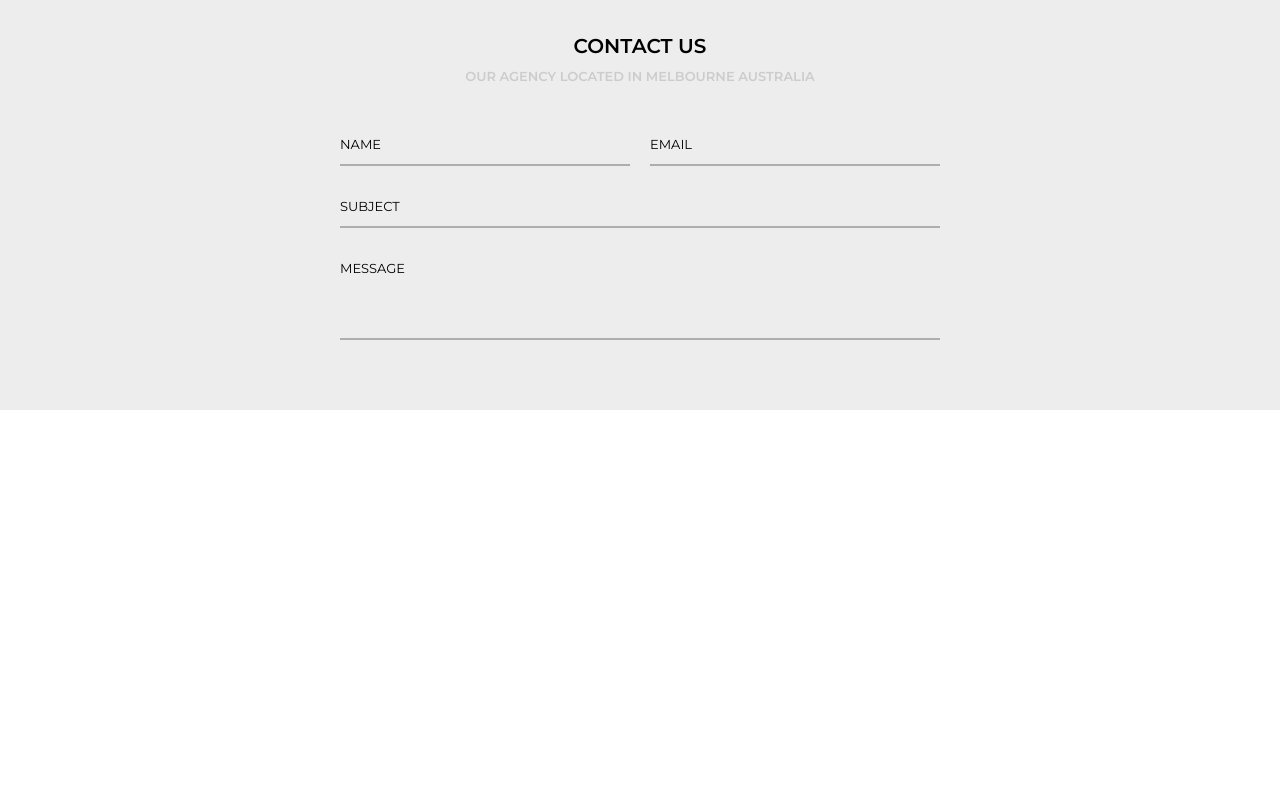
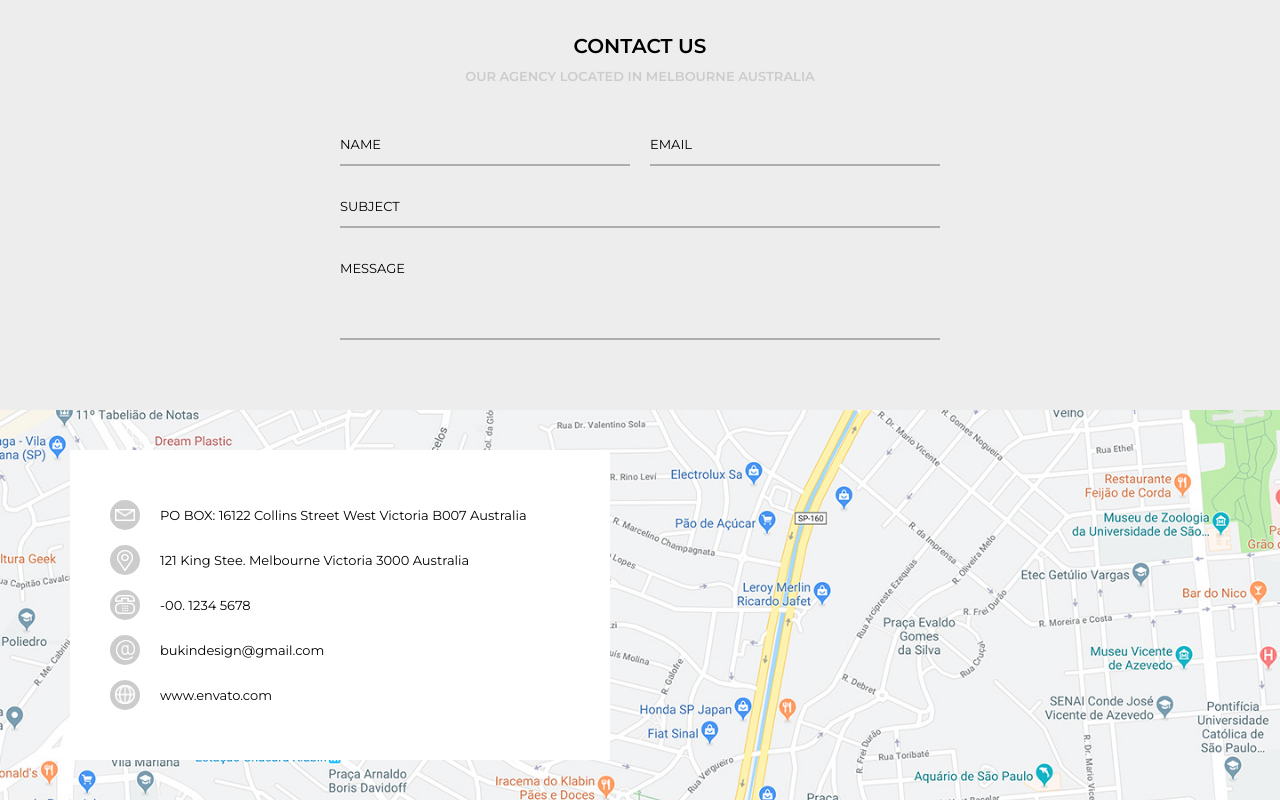
Before and after one commit to NatanaelSaymon/away, a plain HTML site: page home.html in a window 1280 px wide. Shown: the part 5415-6215 px from the top of the page. Before the commit the page ends 5825 px from the top, so only its background shows below. Drawn offline with Linux system fonts and the light colour scheme.

Commit message:
Section localizacao - concluida

```diff
--- a/home.html
+++ b/home.html
@@ -634,6 +634,57 @@
         </div>
       </section>
 
+      <section class="localizacao">
+        <div class="section-body">
+          <div class="localizacao-content">
+            <div class="localizacao-content__item">
+              <div class="localizacao-content__icon">
+                <img src="src/image/carta.png" class="mg--top" alt="">
+              </div>
+              <div class="localizacao-content__desc">
+                PO BOX: 16122 Collins Street West Victoria B007 Australia
+              </div>
+            </div>
+
+            <div class="localizacao-content__item">
+              <div class="localizacao-content__icon">
+                <img src="src/image/localizacao.png" alt="">
+              </div>
+              <div class="localizacao-content__desc">
+                121 King Stee. Melbourne Victoria 3000 Australia
+              </div>
+            </div>
+
+            <div class="localizacao-content__item">
+              <div class="localizacao-content__icon">
+                <img src="src/image/telefone.png" alt="">
+              </div>
+              <div class="localizacao-content__desc">
+                -00. 1234 5678
+              </div>
+            </div>
+
+            <div class="localizacao-content__item">
+              <div class="localizacao-content__icon">
+                <img src="src/image/arroba.png" alt="">
+              </div>
+              <div class="localizacao-content__desc">
+                bukindesign@gmail.com
+              </div>
+            </div>
+
+            <div class="localizacao-content__item">
+              <div class="localizacao-content__icon">
+                <img src="src/image/web.png" alt="">
+              </div>
+              <div class="localizacao-content__desc">
+                www.envato.com
+              </div>
+            </div>
+          </div>
+        </div>
+      </section>
+
     </main>
 
     <footer>
--- /dev/null
+++ b/src/scss/_localizacao/_localizacao.scss
@@ -0,0 +1,41 @@
+.localizacao {
+    width: 100%;
+    padding: 40px 10px;
+    background-image: url('../image/mapa.jpg');
+    background-repeat: no-repeat;
+    background-position: center;
+    background-size: cover;
+
+    &-content {
+        max-width: 540px;
+        padding: 50px 40px;
+        background: #fff;
+
+        &__item{
+            display: flex;
+            align-items: center;
+            margin-bottom: 15px;
+
+            &:last-child {
+                margin-bottom: 0;
+            }
+        }
+
+        &__icon {
+            width: 30px;
+            height: 30px;
+            padding: 5px;
+            border-radius: 50%;
+            background: #ccc;
+            margin-right: 20px;
+
+            img {
+                margin: 0 auto
+            }
+
+            .mg--top {
+                margin-top: 4px;
+            }
+        }
+    }
+}
--- a/src/scss/main.scss
+++ b/src/scss/main.scss
@@ -46,3 +46,4 @@
 @import "_works/_works.scss";
 @import "_redes-sociais/_redes-sociais.scss";
 @import "_contato/_contato.scss";
+@import "_localizacao/_localizacao.scss";
```
Also changed, not shown: src/css/main.min.css, src/image/mapa.jpg (added).
